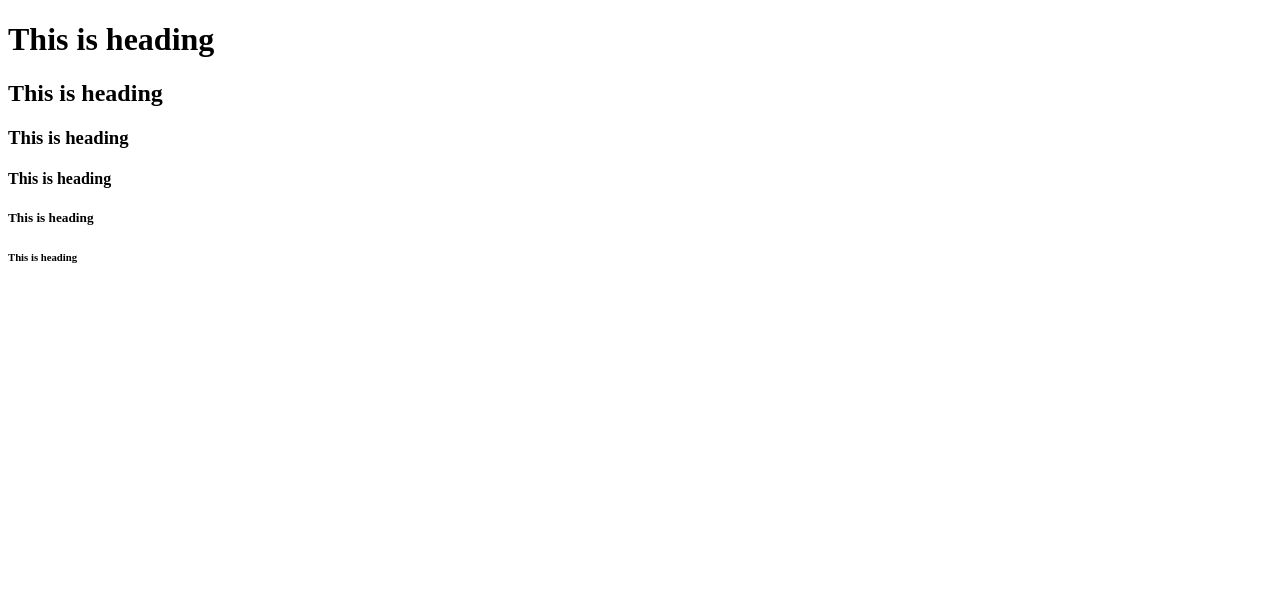
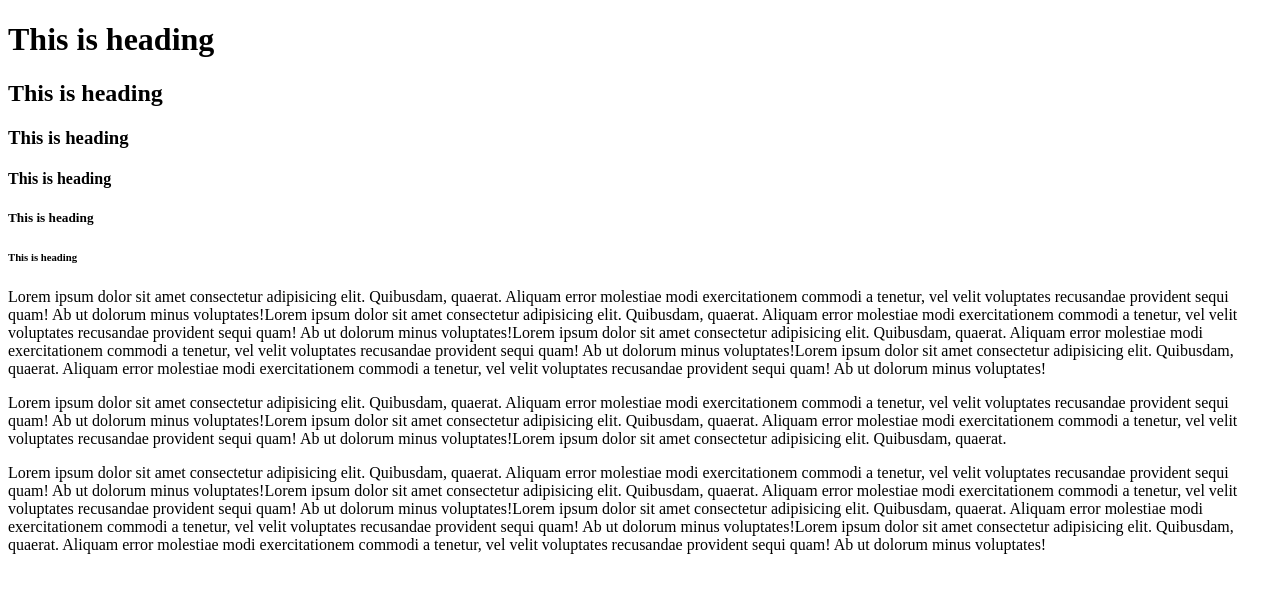
Before and after one commit to abudaudhossain/HTML-CSS, a plain HTML site: page index.html in a window 1280 px wide. Drawn offline with Linux system fonts and the light colour scheme.

Commit message:
use paragraph tag

```diff
--- a/index.html
+++ b/index.html
@@ -12,5 +12,13 @@
     <h4>This is heading</h4>
     <h5>This is heading</h5>
     <h6>This is heading</h6>
+
+    <p>Lorem ipsum dolor sit amet consectetur adipisicing elit. Quibusdam, quaerat. Aliquam error molestiae modi exercitationem commodi a tenetur, vel velit voluptates recusandae provident sequi quam! Ab ut dolorum minus voluptates!Lorem ipsum dolor sit amet consectetur adipisicing elit. Quibusdam, quaerat. Aliquam error molestiae modi exercitationem commodi a tenetur, vel velit voluptates recusandae provident sequi quam! Ab ut dolorum minus voluptates!Lorem ipsum dolor sit amet consectetur adipisicing elit. Quibusdam, quaerat. Aliquam error molestiae modi exercitationem commodi a tenetur, vel velit voluptates recusandae provident sequi quam! Ab ut dolorum minus voluptates!Lorem ipsum dolor sit amet consectetur adipisicing elit. Quibusdam, quaerat. Aliquam error molestiae modi exercitationem commodi a tenetur, vel velit voluptates recusandae provident sequi quam! Ab ut dolorum minus voluptates!</p>
+
+    <p>Lorem ipsum dolor sit amet consectetur adipisicing elit. Quibusdam, quaerat. Aliquam error molestiae modi exercitationem commodi a tenetur, vel velit voluptates recusandae provident sequi quam! Ab ut dolorum minus voluptates!Lorem ipsum dolor sit amet consectetur adipisicing elit. Quibusdam, quaerat. Aliquam error molestiae modi exercitationem commodi a tenetur, vel velit voluptates recusandae provident sequi quam! Ab ut dolorum minus voluptates!Lorem ipsum dolor sit amet consectetur adipisicing elit. Quibusdam, quaerat.</p>
+
+    <p>Lorem ipsum dolor sit amet consectetur adipisicing elit. Quibusdam, quaerat. Aliquam error molestiae modi exercitationem commodi a tenetur, vel velit voluptates recusandae provident sequi quam! Ab ut dolorum minus voluptates!Lorem ipsum dolor sit amet consectetur adipisicing elit. Quibusdam, quaerat. Aliquam error molestiae modi exercitationem commodi a tenetur, vel velit voluptates recusandae provident sequi quam! Ab ut dolorum minus voluptates!Lorem ipsum dolor sit amet consectetur adipisicing elit. Quibusdam, quaerat. Aliquam error molestiae modi exercitationem commodi a tenetur, vel velit voluptates recusandae provident sequi quam! Ab ut dolorum minus voluptates!Lorem ipsum dolor sit amet consectetur adipisicing elit. Quibusdam, quaerat. Aliquam error molestiae modi exercitationem commodi a tenetur, vel velit voluptates recusandae provident sequi quam! Ab ut dolorum minus voluptates!</p>
+
+
 </body>
 </html>
```
